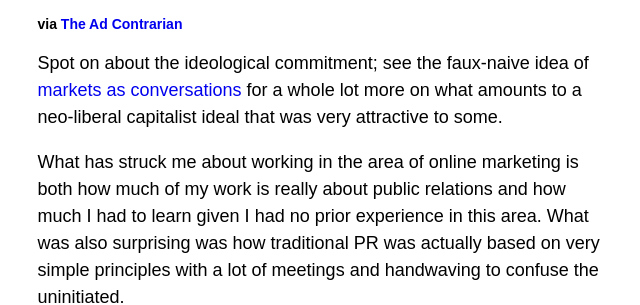
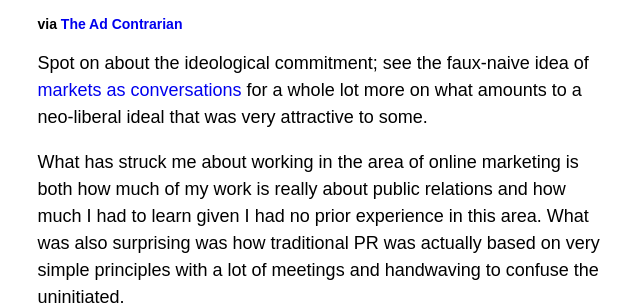
Before and after one commit to markhgn/markhgn.github.io, a Jekyll site: the page built from _posts/2013-05-20-the-fantasises-and-delusions-of-marketers.md, in a window 1280 px wide. Shown: the part 338-643 px from the top of the page, without its empty margins (315-955 px from the left). Built offline with Jekyll 4.4.1, drawn with Linux system fonts in a browser that asks for light colours; Markdown is read by kramdown in place of the engine named in the settings.

Commit message:
Post
2013-09-30

```diff
--- a/_posts/2013-05-20-the-fantasises-and-delusions-of-marketers.md
+++ b/_posts/2013-05-20-the-fantasises-and-delusions-of-marketers.md
@@ -7,7 +7,7 @@ title: The fantasies and delusions of marketers
 
 ### via [The Ad Contrarian](http://adcontrarian.blogspot.co.uk/2013/05/native-advertising-traditional.html)
 
-Spot on about the ideological commitment; see the faux-naive idea of [markets as conversations](http://www.cluetrain.com/book/markets.html) for a whole lot more on what amounts to a neo-liberal capitalist ideal that was very attractive to some.
+Spot on about the ideological commitment; see the faux-naive idea of [markets as conversations](http://www.cluetrain.com/book/markets.html) for a whole lot more on what amounts to a neo-liberal ideal that was very attractive to some.
 
 What has struck me about working in the area of online marketing is both how much of my work is really about public relations and how much I had to learn given I had no prior experience in this area. What was also surprising was how traditional PR was actually based on very simple principles with a lot of meetings and handwaving to confuse the uninitiated.
 
```
Also changed, not shown: _posts/2013-08-21-how-many-cars-do-you-sell-in-new-delhi.md (+1 -1 lines), _posts/2013-09-30-fake-it-till-you-make-it.md (added, +16 -0 lines).
